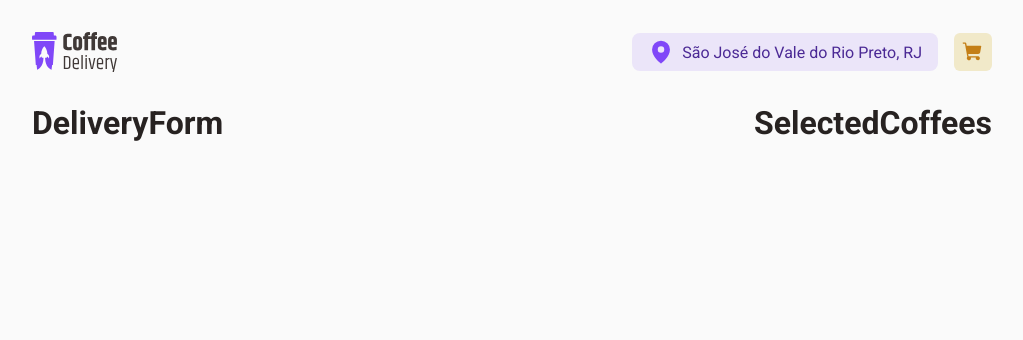
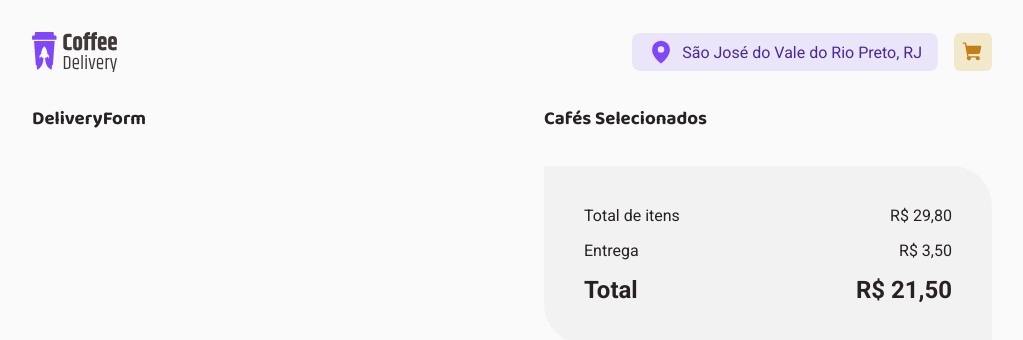
Before and after one commit to GabrielGCJ/d-02-react-js-rocketseat-coffee-delivery, a React (Vite) app: page /checkout in a window 1280 px wide. Shown: the top 340 px of the page, without its empty margins (128-1151 px from the left). Built offline with nearby package versions, Linux system fonts and the light colour scheme.

Commit message:
feature/add-styled-coffee-balance

```diff
--- a/src/components/SelectedCoffee/SelectedCoffee.tsx
+++ b/src/components/SelectedCoffee/SelectedCoffee.tsx
@@ -1,5 +1,4 @@
 import { Trash } from 'phosphor-react'
-import { expressoTradicionalImg } from '../../assents'
 
 import {
   ImgContainer,
@@ -13,7 +12,6 @@ import {
   ImgTitleButonsContainer,
   TrashContainer,
 } from './styles'
-import { coffeeDataType } from '../../data/coffeeData'
 
 interface SelectedCoffeeType {
   id: string
--- a/src/components/SelectedCoffee/styles.ts
+++ b/src/components/SelectedCoffee/styles.ts
@@ -1,6 +1,8 @@
 import styled from 'styled-components'
 
 export const SelectedCoffeeContainer = styled.div`
+  background: red;
+
   display: flex;
   flex-direction: row;
   align-items: center;
--- a/src/pages/CheckoutPage/CheckoutPage.tsx
+++ b/src/pages/CheckoutPage/CheckoutPage.tsx
@@ -1,12 +1,17 @@
 import { useContext } from 'react'
 import {
   CheckoutContainer,
+  CoffeeAndBalance,
+  CoffeeBalanceContainer,
   DeliveryForm,
   DeliveryFormContainer,
+  DeliveryValue,
   SelectedCoffees,
   SelectedCoffeesContainer,
   TextDeliveryForm,
   TextSelectedCoffees,
+  TotalItems,
+  TotalValue,
 } from './styles'
 import { CoffeeContext } from '../../contexts/CoffeeContext'
 
@@ -19,16 +24,17 @@ export const CheckoutPage = () => {
     <CheckoutContainer>
       <DeliveryFormContainer>
         <TextDeliveryForm>
-          <h1>DeliveryForm</h1>
+          <h3>DeliveryForm</h3>
         </TextDeliveryForm>
         <DeliveryForm></DeliveryForm>
       </DeliveryFormContainer>
 
       <SelectedCoffeesContainer>
         <TextSelectedCoffees>
-          <h1>SelectedCoffees</h1>
+          <h3>Cafés Selecionados</h3>
         </TextSelectedCoffees>
         <SelectedCoffees>
+          <CoffeeAndBalance>
             {activeCoffeeInfo.map((coffee) => {
               return (
                 <SelectedCoffee
@@ -41,6 +47,21 @@ export const CheckoutPage = () => {
                 />
               )
             })}
+            <CoffeeBalanceContainer>
+              <TotalItems>
+                <p>Total de itens</p>
+                <p>R$ 29,80</p>
+              </TotalItems>
+              <DeliveryValue>
+                <p>Entrega</p>
+                <p>R$ 3,50</p>
+              </DeliveryValue>
+              <TotalValue>
+                <h2>Total</h2>
+                <h2>R$ 21,50</h2>
+              </TotalValue>
+            </CoffeeBalanceContainer>
+          </CoffeeAndBalance>
         </SelectedCoffees>
       </SelectedCoffeesContainer>
     </CheckoutContainer>
--- a/src/pages/CheckoutPage/styles.ts
+++ b/src/pages/CheckoutPage/styles.ts
@@ -29,14 +29,71 @@ export const CheckoutContainer = styled.div`
   }
 `
 
-export const DeliveryFormContainer = styled.div``
+export const DeliveryFormContainer = styled.div`
+  display: flex;
+`
 
-export const DeliveryForm = styled.div``
+export const TextDeliveryForm = styled.div`
+  font-family: 'Baloo 2';
+`
 
-export const TextDeliveryForm = styled.div``
+export const DeliveryForm = styled.div`
+  display: flex;
+`
 
-export const SelectedCoffeesContainer = styled.div``
+// ---
 
-export const SelectedCoffees = styled.div``
+export const SelectedCoffeesContainer = styled.div`
+  display: flex;
+  flex-direction: column;
+`
 
-export const TextSelectedCoffees = styled.div``
+export const SelectedCoffees = styled.div`
+  display: flex;
+
+  width: 28rem;
+
+  background: ${(props) => props.theme['gray-300']};
+
+  padding: 40px;
+
+  border-radius: 0 40px 0 40px;
+`
+
+export const CoffeeAndBalance = styled.div`
+  display: flex;
+  flex-direction: column;
+  align-items: center;
+  justify-content: center;
+
+  width: 28rem;
+`
+
+export const TextSelectedCoffees = styled.div`
+  font-family: 'Baloo 2';
+
+  padding-bottom: 2rem;
+`
+
+export const CoffeeBalanceContainer = styled.div`
+  display: flex;
+  flex-direction: column;
+  gap: 1rem;
+
+  width: 23rem;
+`
+
+export const TotalItems = styled.div`
+  display: flex;
+  justify-content: space-between;
+`
+
+export const DeliveryValue = styled.div`
+  display: flex;
+  justify-content: space-between;
+`
+
+export const TotalValue = styled.div`
+  display: flex;
+  justify-content: space-between;
+`
```
Lines whose indentation alone changed are shown as unchanged.
